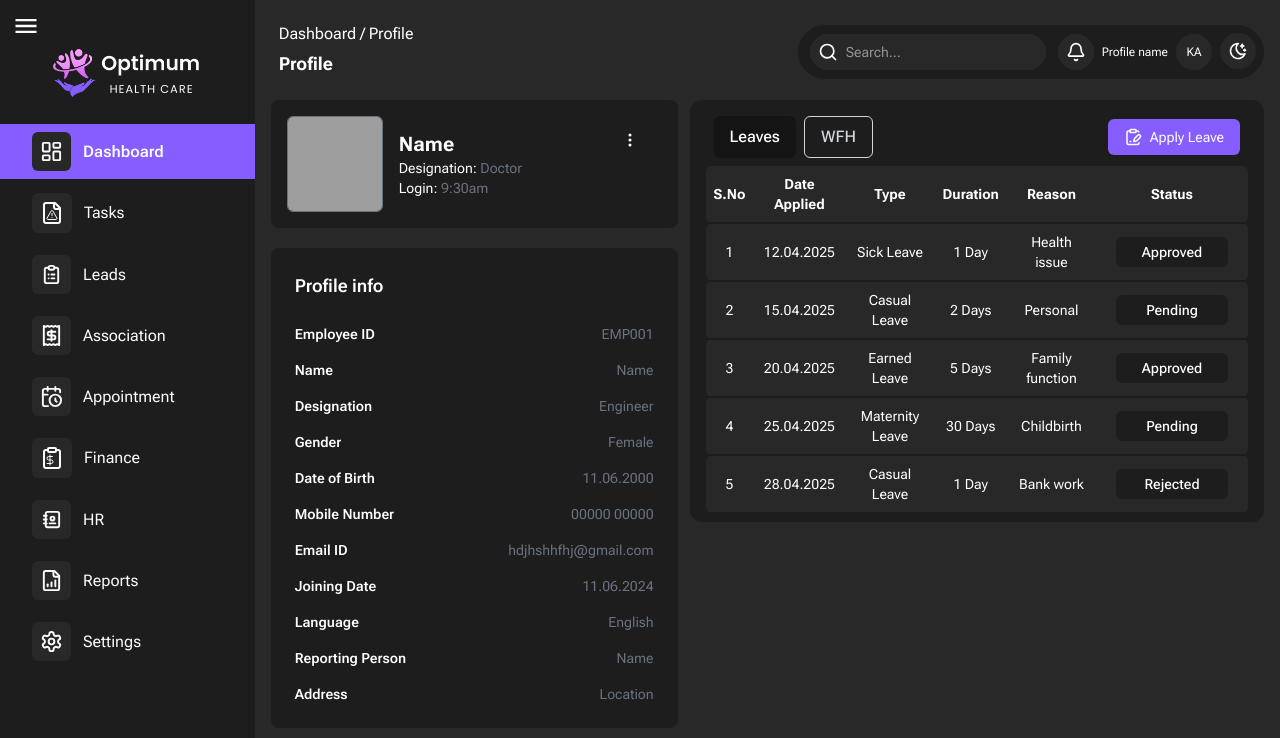
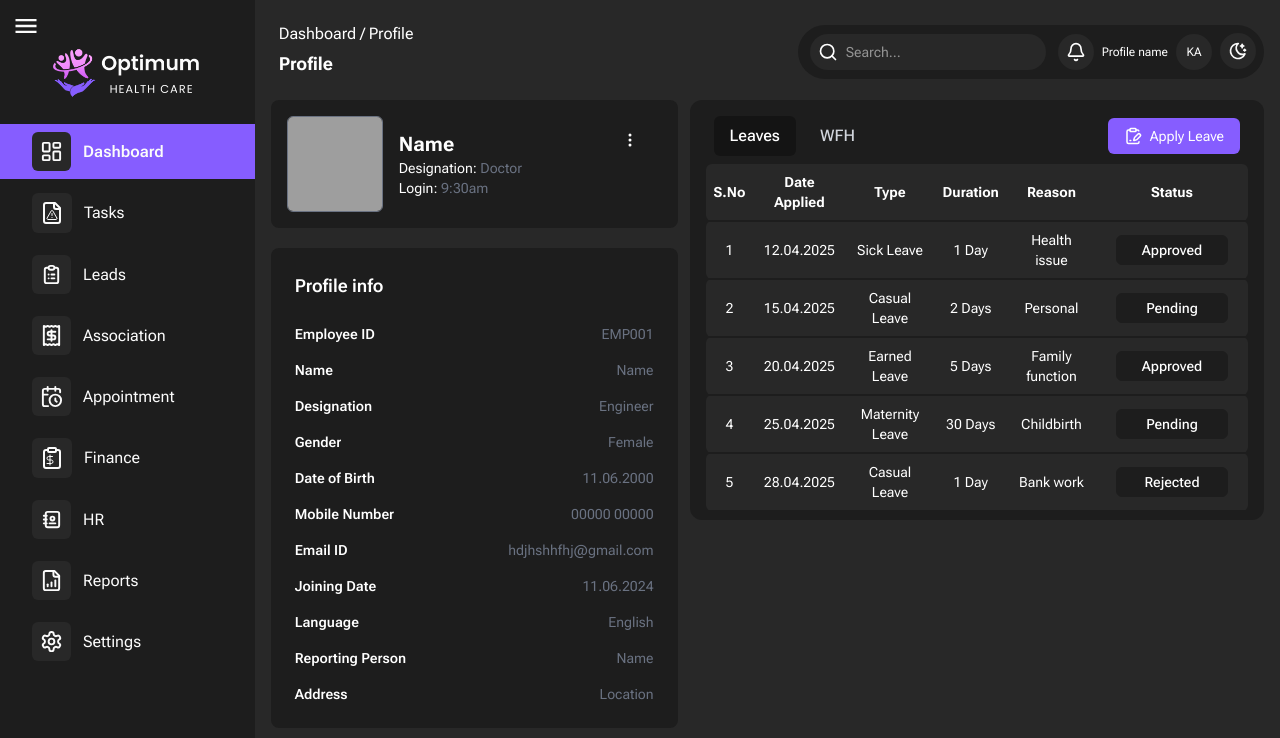
Before and after one commit to Vishvanath2005/Optimum-HealthCare, a React (Vite) app: page /dashboard/profile in a window 1280 px wide. Shown: the top 738 px of the page. Built offline with nearby package versions, Linux system fonts and the light colour scheme; grey boxes are pictures that could not be loaded.

Commit message:
new changes border is removed in profile

```diff
--- a/src/pages/dashboard/profile/wfh_leave/WFH_Leave.jsx
+++ b/src/pages/dashboard/profile/wfh_leave/WFH_Leave.jsx
@@ -100,20 +100,20 @@ const wfhData = [
         <div className="flex gap-2 ">
         <button
           onClick={() => setActiveTab("leave")}
-          className={`px-4 py-2 rounded-md font-medium ${
+          className={`px-4 py-2 rounded-md font-medium cursor-pointer ${
             activeTab === "leave"
               ? "dark:bg-black/30 bg-overall_bg-light dark:text-white text-black"
-              : "border border-gray-300 text-gray-600 dark:text-gray-300"
+              : " text-gray-600 dark:text-gray-300"
           }`}
         >
         Leaves
         </button>
         <button
           onClick={() => setActiveTab("wfh")}
-          className={`px-4 py-2 rounded-md font-medium ${
+          className={`px-4 py-2 rounded-md font-medium cursor-pointer ${
             activeTab === "wfh"
               ? "dark:bg-black/30 bg-overall_bg-light dark:text-white text-black"
-              : "border border-gray-300 text-gray-600 dark:text-gray-300"
+              : " text-gray-600 dark:text-gray-300"
           }`}
         >
         WFH
@@ -162,7 +162,6 @@ const wfhData = [
         </table>
       </div>
 
-      {/* Modals */}
       {applyModal &&
         (activeTab === "leave" ? (
           <Apply_Leave onclose={() => setApplyModal(false)} />
```
